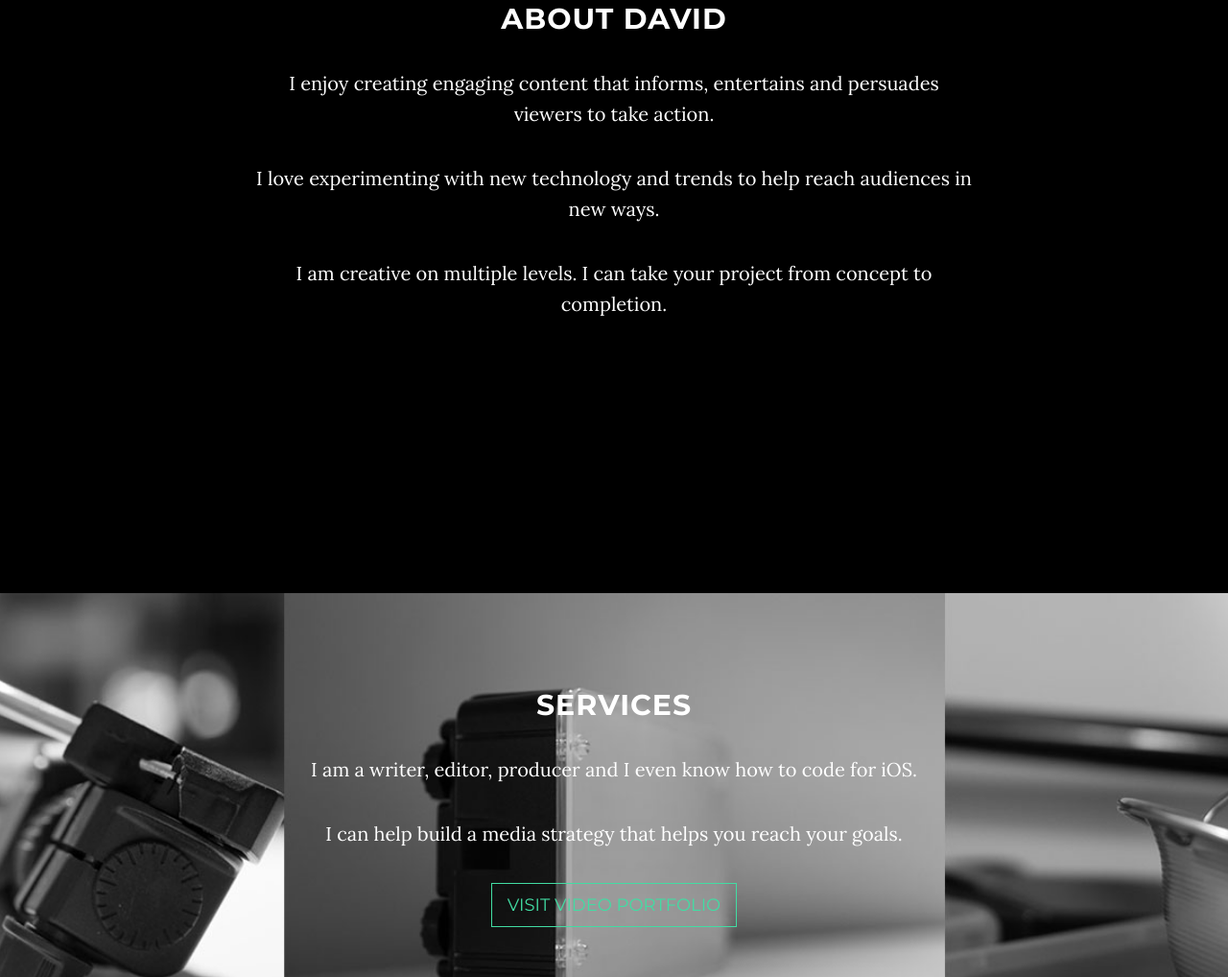
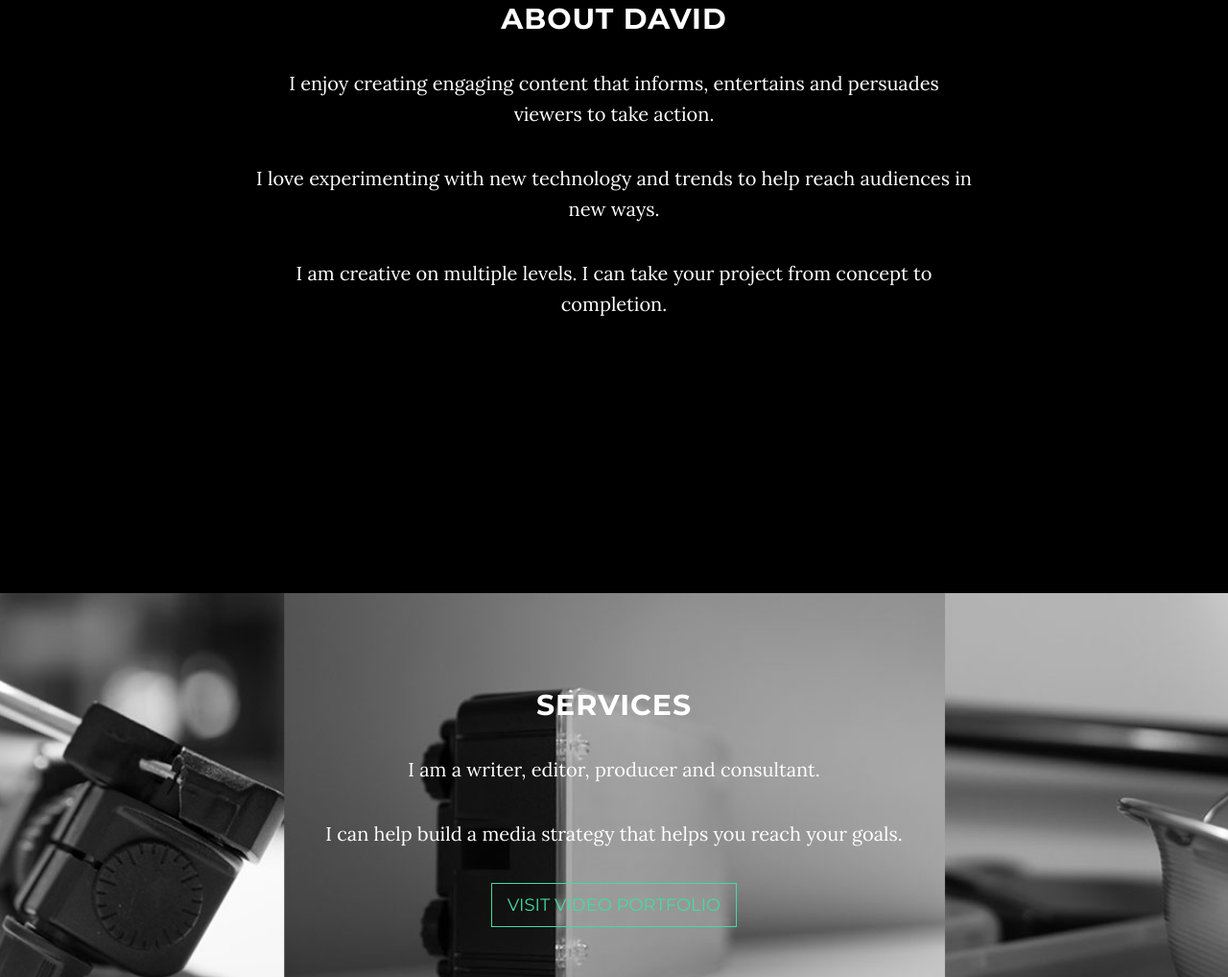
Before and after one commit to Evad241030/myProducer, a website: page index.html in a window 1280 px wide. Shown: the part 1047-2065 px from the top of the page at 96% size. Drawn offline with nearby package versions, Linux system fonts and the light colour scheme; some packages are replaced by stand-ins of ours.

Commit message:
Took out App Developer

```diff
--- a/index.html
+++ b/index.html
@@ -76,7 +76,7 @@
                     <div class="col-md-8 col-md-offset-2">
                         <h1 class="brand-heading">David Go</h1>
                         <p class="intro-text">Online Content Creator
-                            <br>Producer, Editor, App Developer</p>
+                            <br>Producer, Editor, Consultant</p>
                         <a href="#about" class="btn btn-circle page-scroll">
                             <i class="fa fa-angle-double-down animated"></i>
                         </a>
@@ -104,7 +104,7 @@
             <div class="container">
                 <div class="col-lg-8 col-lg-offset-2">
                     <h2>Services</h2>
-                        <p>I am a writer, editor, producer and I even know how to code for iOS.</p>
+                        <p>I am a writer, editor, producer and consultant.</p>
                        <p>I can help build a media strategy that helps you reach your goals.</p>
                     <a href="http://davidgo.video" class="btn btn-default btn-lg">Visit Video Portfolio</a>
                 </div>
```
